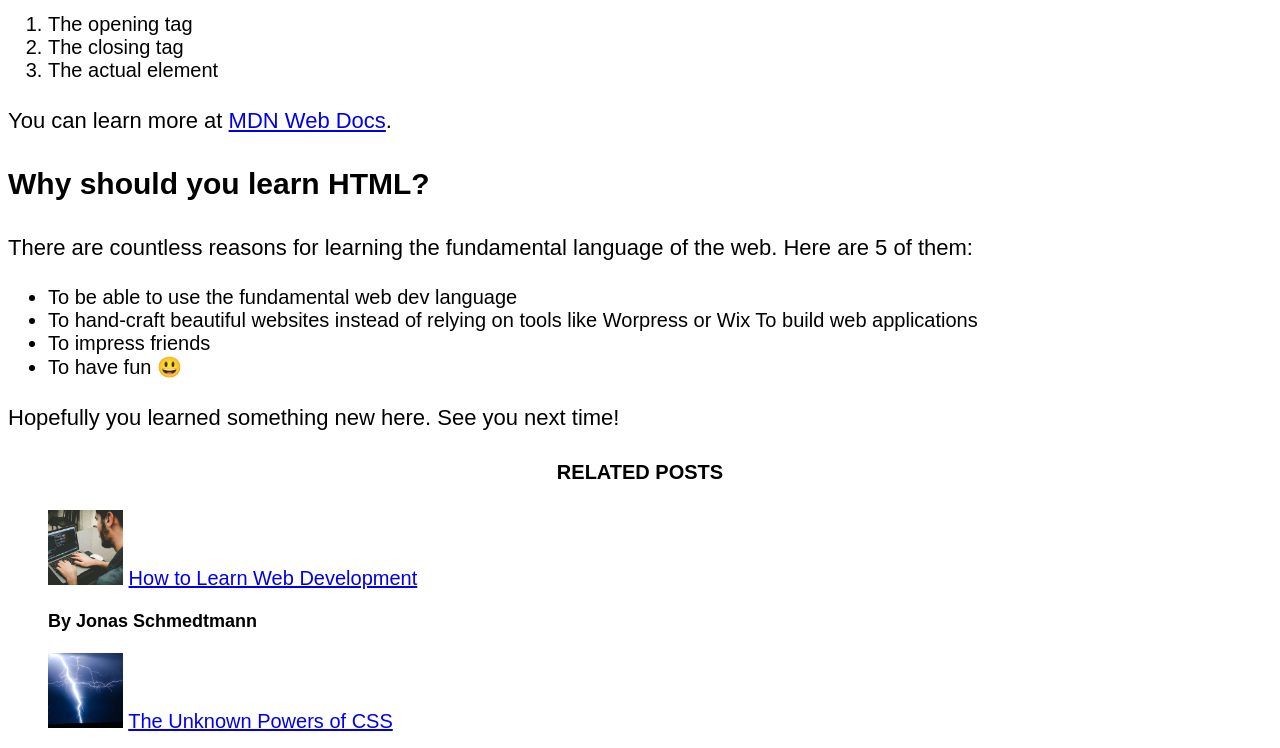
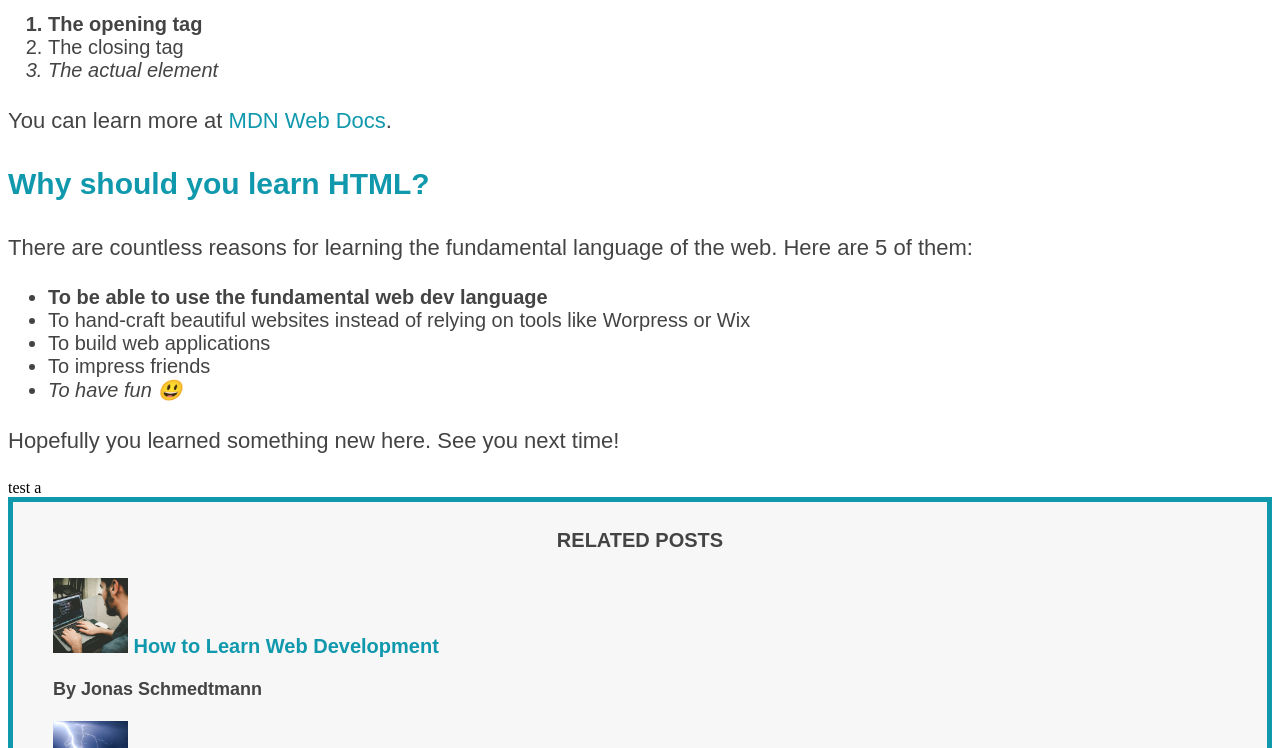
Before and after one commit to MarioStrange/Udemy-CSS-Fundamentals, a plain HTML site: page index.html in a window 1280 px wide. Shown: the part 1026-1774 px from the top of the page. Drawn offline with Linux system fonts and the light colour scheme.

Commit message:
Added pseudo classes

```diff
--- a/index.html
+++ b/index.html
@@ -16,7 +16,7 @@
     <h6>The basic language of the Web: HTML</h6>
     -->
 
-    <header>
+    <header class="main-header">
       <h1>📘 The Code Magazine</h1>
 
       <nav>
@@ -81,7 +81,7 @@
       <p>In HTML, each element is made up of 3 parts:</p>
 
       <ol>
-        <li>The opening tag</li>
+        <li class="first-li">The opening tag</li>
         <li>The closing tag</li>
         <li>The actual element</li>
       </ol>
@@ -102,16 +102,20 @@
       </p>
 
       <ul>
-        <li>To be able to use the fundamental web dev language</li>
+        <li class="first-li">
+          To be able to use the fundamental web dev language
+        </li>
         <li>
           To hand-craft beautiful websites instead of relying on tools like
-          Worpress or Wix To build web applications
+          Worpress or Wix
         </li>
+        <li>To build web applications</li>
         <li>To impress friends</li>
         <li>To have fun 😃</li>
       </ul>
 
       <p>Hopefully you learned something new here. See you next time!</p>
+      <a>test a</a>
     </article>
 
     <aside>
--- a/style.css
+++ b/style.css
@@ -5,11 +5,17 @@ h4,
 p,
 li {
   font-family: sans-serif;
+  color: #444;
+}
+
+h1,
+h2,
+h3 {
+  color: #1098ad;
 }
 
 h1 {
   font-size: 26px;
-
   text-transform: uppercase;
   font-style: italic;
 }
@@ -66,3 +72,66 @@ li {
 .related {
   list-style: none;
 }
+
+.main-header {
+  background-color: #f7f7f7;
+}
+
+aside {
+  background-color: #f7f7f7;
+  border-top: 5px solid #1098ad;
+  border-bottom: 5px solid #1098ad;
+  border-left: 5px solid #1098ad;
+  border-right: 5px solid #1098ad;
+}
+
+body {
+  /*background-color: orangered;*/
+}
+
+/*
+.first-li {
+  font-weight: bold;
+}
+*/
+
+li:first-child {
+  font-weight: bold;
+}
+
+li:last-child {
+  font-style: italic;
+}
+
+li:nth-child(even) {
+  /*color: red;*/
+}
+
+/* Misconception: this won't work!
+article p:first-child {
+  color: red;
+}
+*/
+
+/* Styling links */
+a:link {
+  color: #1098ad;
+  text-decoration: none;
+}
+
+a:visited {
+  /*color: #777;*/
+  color: #1098ad;
+}
+
+a:hover {
+  color: orangered;
+  font-weight: bold;
+  text-decoration: underline orangered;
+}
+
+a:active {
+  background-color: black;
+  font-style: italic;
+}
+/* LVHA */
```
